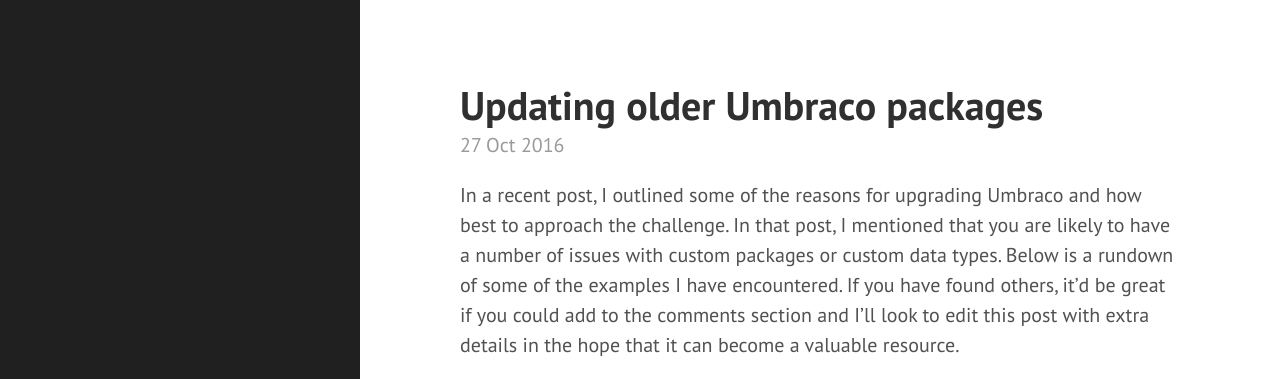
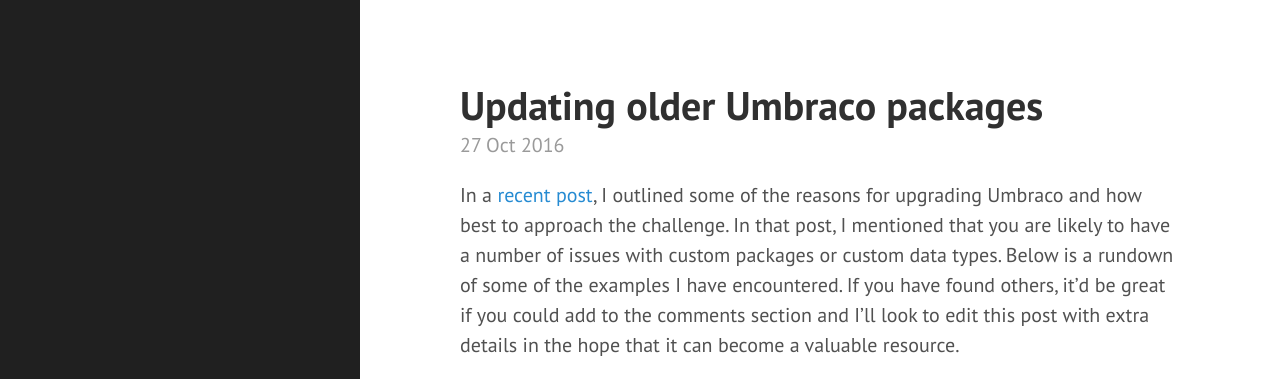
Before and after one commit to tcmorris/tcmorris.github.io, a Jekyll site: the page built from _posts/2016-10-27-updating-older-umbraco-packages.md, in a window 1280 px wide and 900 px high. Shown: the top 379 px of the window. Built offline with Jekyll 4.4.1, drawn with Linux system fonts in a browser that asks for light colours; comment, search, counter and statistics services are not loaded; part of the change alters nothing that is shown.

```diff
--- a/_posts/2016-10-27-updating-older-umbraco-packages.md
+++ b/_posts/2016-10-27-updating-older-umbraco-packages.md
@@ -6,7 +6,7 @@ permalink: /blog/updating-older-umbraco-packages/
 tags: umbraco
 ---
 
-In a recent post, I outlined some of the reasons for upgrading Umbraco and how best to approach the challenge. In that post, I mentioned that you are likely to have a number of issues with custom packages or custom data types. Below is a rundown of some of the examples I have encountered. If you have found others, it'd be great if you could add to the comments section and I'll look to edit this post with extra details in the hope that it can become a valuable resource.
+In a [recent post](http://tcmorris.net/blog/upgrading-umbraco/), I outlined some of the reasons for upgrading Umbraco and how best to approach the challenge. In that post, I mentioned that you are likely to have a number of issues with custom packages or custom data types. Below is a rundown of some of the examples I have encountered. If you have found others, it'd be great if you could add to the comments section and I'll look to edit this post with extra details in the hope that it can become a valuable resource.
 
 ### Packages
 
```
